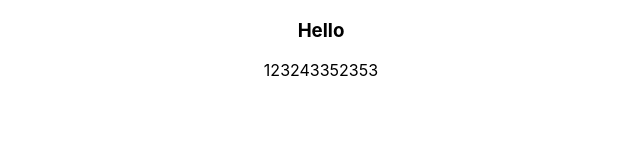
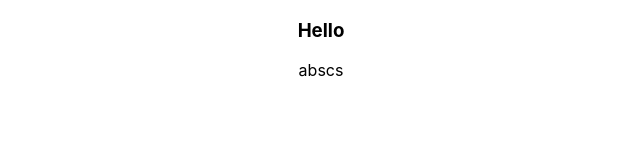
Before and after one commit to nmhieu1896/Movie_Ticket_Booking, a React (Create React App) app in the folder client/: page / in a window 1280 px wide. Shown: the top 160 px of the page, without its empty margins (319-959 px from the left). Built offline with nearby package versions, Linux system fonts and the light colour scheme.

Commit message:
test merge

```diff
--- a/client/src/App.jsx
+++ b/client/src/App.jsx
@@ -5,9 +5,7 @@ function App() {
   return (
     <div className="App">
       <h3>Hello</h3>
-      <div>
-        <p>123243352353</p>
-      </div>
+      <p>abscs</p>
     </div>
   );
 }
```
Also changed, not shown: client/.eslintrc.json.
